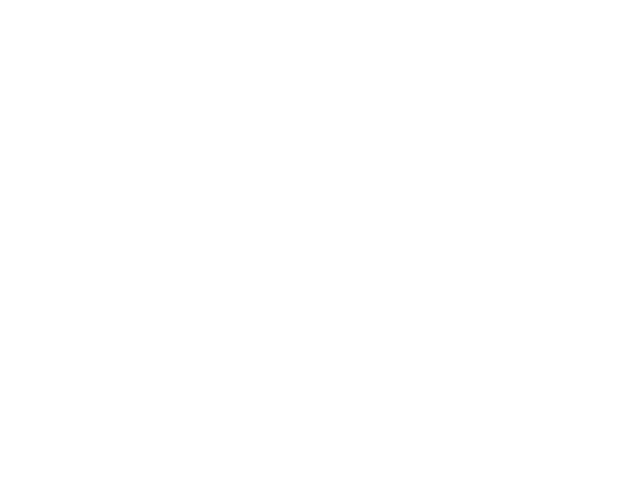
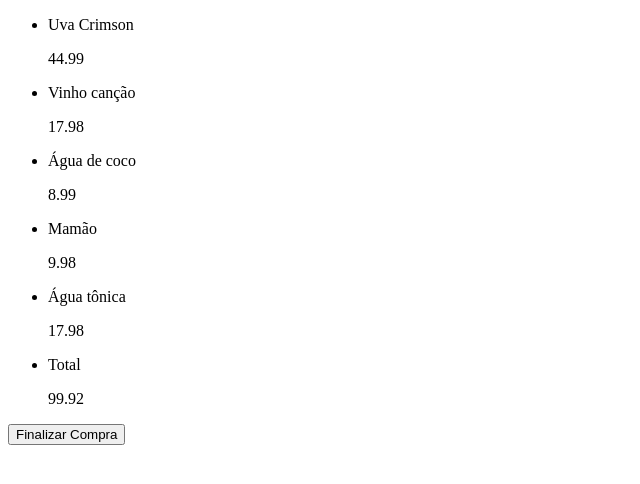
Before and after one commit to Kenzie-Academy-Brasil-Developers/m1-entrega-carrinho-de-compras-JeanderI, a plain HTML site: page index.html in a window 1280 px wide. Shown: the whole page, without its empty margins (0-640 px from the left). Drawn offline with Linux system fonts and the light colour scheme.

Commit message:
primeiro comentario

```diff
--- a/index.html
+++ b/index.html
@@ -4,10 +4,23 @@
     <meta charset="UTF-8">
     <meta http-equiv="X-UA-Compatible" content="IE=edge">
     <meta name="viewport" content="width=device-width, initial-scale=1.0">
+    <script defer src="produtosCart.js"></script>
+    <script defer src="index.js"></script>
     <link rel="stylesheet" href="index.css">
     <title>Carrinho de compras</title>
 </head>
-<body>
-    <script src="index.js"></script>
+<body id="body">
+    <!-- <main>
+        <ul class="lista">
+            <li id="1">
+                <p class="nome">Uva Crimson</p>
+                <p class="valor">44.99</p>
+            </li>
+        </ul>
+        <section class="soma">
+            <P class="resultadoSoma">resultado soma</P>
+            <button class="button">Finalizar</button>
+        </section>
+    </main> -->
 </body>
 </html>
--- a/index.js
+++ b/index.js
@@ -1,7 +1,44 @@
-const productsCart = [
-    {
-        id: 1,
-        name: "",
-        price: 0.00
+const body = document.querySelector("#body")
+const main = document.createElement("main")
+const ul = document.createElement("ul")
+const section = document.createElement("section")
+const button = document.createElement("button")
+
+body.appendChild(main)
+main.append(ul, section)
+section.append(button)
+button.innerText = "Finalizar Compra"
+
+
+function createItem(objeto){
+   let total = 0
+
+    for(let i = 0; i<objeto.length; i++){
+       const li = document.createElement("li")
+       const p = document.createElement("p")
+       const p1 = document.createElement("p")
+
+       p.innerText = `${objeto[i].name}`
+       p1.innerText = `${objeto[i].price}`
+
+       li.append(p, p1)
+       ul.append(li)
+       total += objeto[i].price
+
     }
-]
+    somaTotal(total)
+    return ul
+}
+createItem(productsCart)
+
+function somaTotal (total){
+    const li = document.createElement("li")
+    const p = document.createElement("p")
+    const p1 = document.createElement("p")
+    p.innerText = "Total"
+    p1.innerText = total
+
+    li.append(p, p1)
+    ul.append(li)
+
+}
--- /dev/null
+++ b/produtosCart.js
@@ -0,0 +1,28 @@
+const productsCart = [
+    {
+        id: 1,
+        name: "Uva Crimson",
+        price: 44.99
+    },
+    {
+        id: 2,
+        name: "Vinho canção",
+        price: 17.98
+    },
+    {
+        id: 3,
+        name: "Água de coco",
+        price: 8.99
+    },
+    {
+        id: 4,
+        name: "Mamão",
+        price: 9.98
+    },
+    {
+        id: 5,
+        name: "Água tônica",
+        price: 17.98
+    },
+
+]
```
